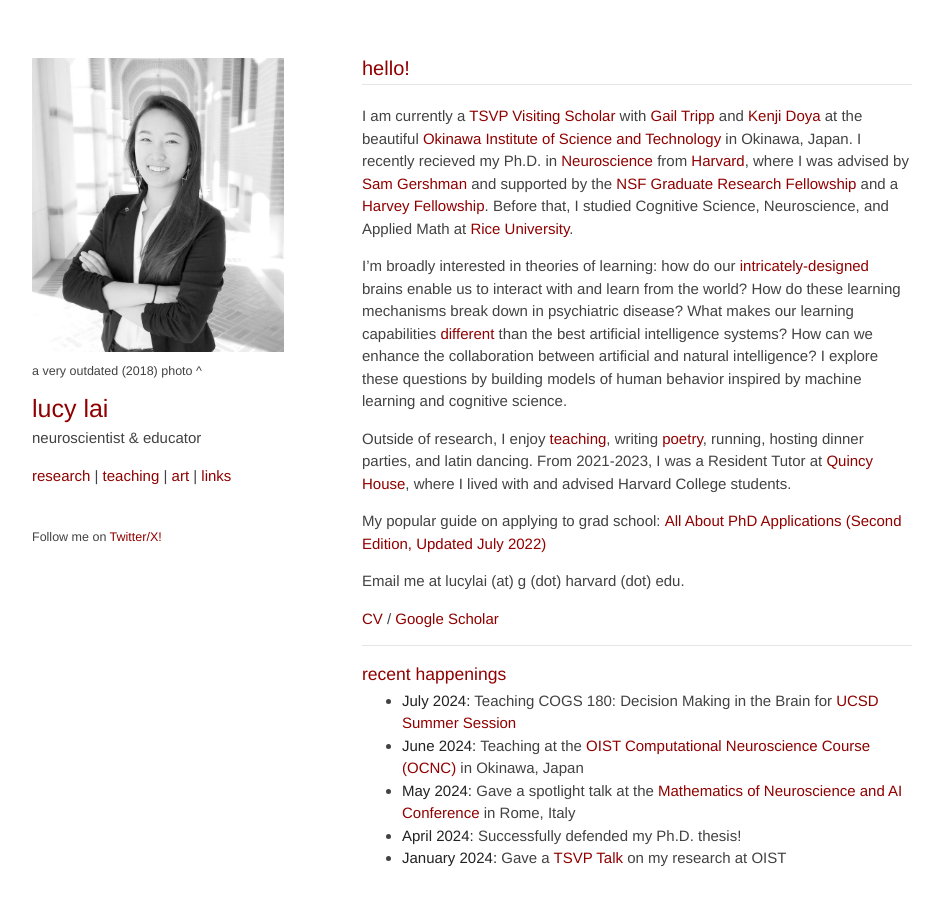
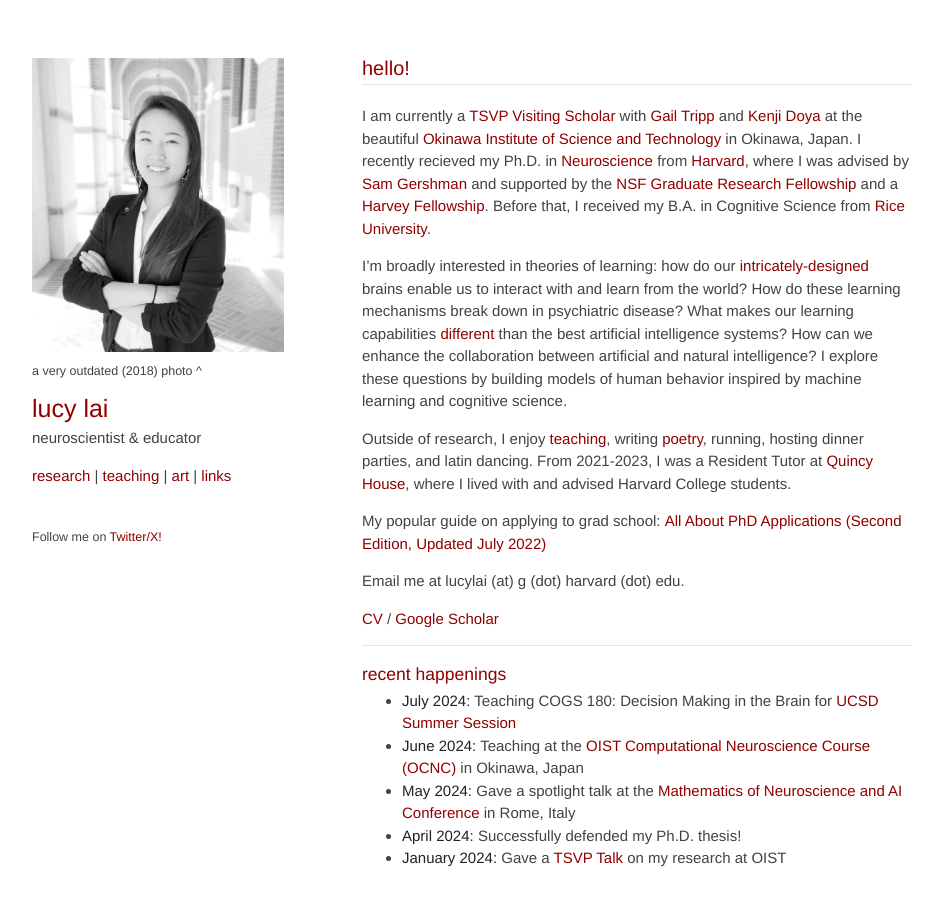
Before and after one commit to lucylai96/lucylai96.github.io, a Jekyll site: the page built from index.md, in a window 1280 px wide and 935 px high. Shown: the top 906 px of the window, without its empty margins (168-1111 px from the left). Built offline with Jekyll 4.4.1, drawn with Linux system fonts in a browser that asks for light colours; our own code applies the rules of GitHub Pages for plain Markdown files.

Commit message:
Update index.md

```diff
--- a/index.md
+++ b/index.md
@@ -1,6 +1,6 @@
 ## hello!
 ***
-I am currently a [TSVP Visiting Scholar](https://groups.oist.jp/tsvp){:target="_blank"} with [Gail Tripp](https://groups.oist.jp/hdnu){:target="_blank"} and [Kenji Doya](https://groups.oist.jp/ncu){:target="_blank"} at the beautiful [Okinawa Institute of Science and Technology](https://oist.jp){:target="_blank"} in Okinawa, Japan. I recently recieved my Ph.D. in <a href="https://pinphd.hms.harvard.edu/" target="_blank">Neuroscience</a> from <a href="http://www.harvard.edu" target="_blank">Harvard</a>, where I was advised by <a href="http://gershmanlab.com/people/sam.html" target="_blank">Sam Gershman</a> and supported by the <a href="https://www.nsfgrfp.org/" target="_blank">NSF Graduate Research Fellowship</a> and a <a href="https://www.28twelvefoundation.org/" target="_blank">Harvey Fellowship</a>. Before that, I studied Cognitive Science, Neuroscience, and Applied Math at <a href="http://www.rice.edu/" target="_blank">Rice University</a>.
+I am currently a [TSVP Visiting Scholar](https://groups.oist.jp/tsvp){:target="_blank"} with [Gail Tripp](https://groups.oist.jp/hdnu){:target="_blank"} and [Kenji Doya](https://groups.oist.jp/ncu){:target="_blank"} at the beautiful [Okinawa Institute of Science and Technology](https://oist.jp){:target="_blank"} in Okinawa, Japan. I recently recieved my Ph.D. in <a href="https://pinphd.hms.harvard.edu/" target="_blank">Neuroscience</a> from <a href="http://www.harvard.edu" target="_blank">Harvard</a>, where I was advised by <a href="http://gershmanlab.com/people/sam.html" target="_blank">Sam Gershman</a> and supported by the <a href="https://www.nsfgrfp.org/" target="_blank">NSF Graduate Research Fellowship</a> and a <a href="https://www.28twelvefoundation.org/" target="_blank">Harvey Fellowship</a>. Before that, I received my B.A. in Cognitive Science from <a href="http://www.rice.edu/" target="_blank">Rice University</a>.
 
 I’m broadly interested in theories of learning: how do our <a href="http://mitpress.mit.edu/books/principles-neural-design" target="_blank">intricately-designed</a> brains enable us to interact with and learn from the world? How do these learning mechanisms break down in psychiatric disease? What makes our learning capabilities <a href="http://gershmanlab.com/pubs/Lake17.pdf" target="_blank"> different</a> than the best artificial intelligence systems? How can we enhance the collaboration between artificial and natural intelligence? I explore these questions by building models of human behavior  inspired by machine learning and cognitive science.
 
```
